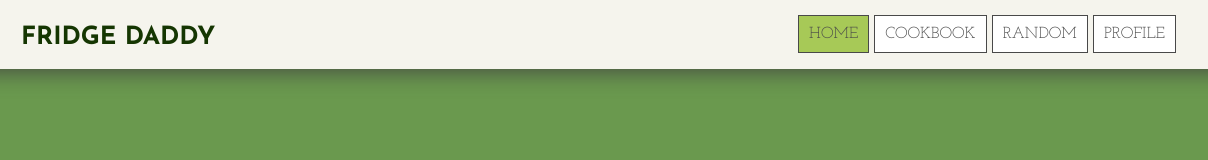
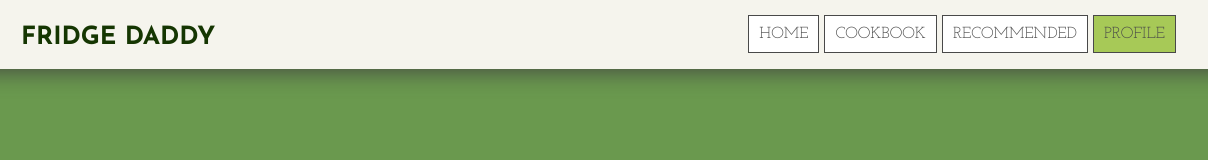
Before and after one commit to MrPinkPigg/CISC474-FridgeDaddy, a plain HTML site: page profiles/myProfile.html in a window 1280 px wide. Shown: the full height of the page, 72-1280 px from the left. Drawn offline with Linux system fonts and the light colour scheme; files that its build step writes are made by us from their sources.

Commit message:
adjusted profile page header

```diff
--- a/profiles/myProfile.html
+++ b/profiles/myProfile.html
@@ -12,9 +12,9 @@
     </div>
         <h1 class="logo-title">Fridge Daddy</h1>
     <div class="header-right">
-        <a class="active" href="#home">Home</a>
-        <a href="#cookbook">Cookbook</a>
-        <a href="#random">Random</a>
-        <a href="#profile">Profile</a>
+        <a href="../index.html">Home</a>
+        <a href="../cookbooks.html">Cookbook</a>
+        <a href="../Random.html">Recommended</a>
+        <a class="active" href="#profile">Profile</a>
     </div>
 </div>
```
